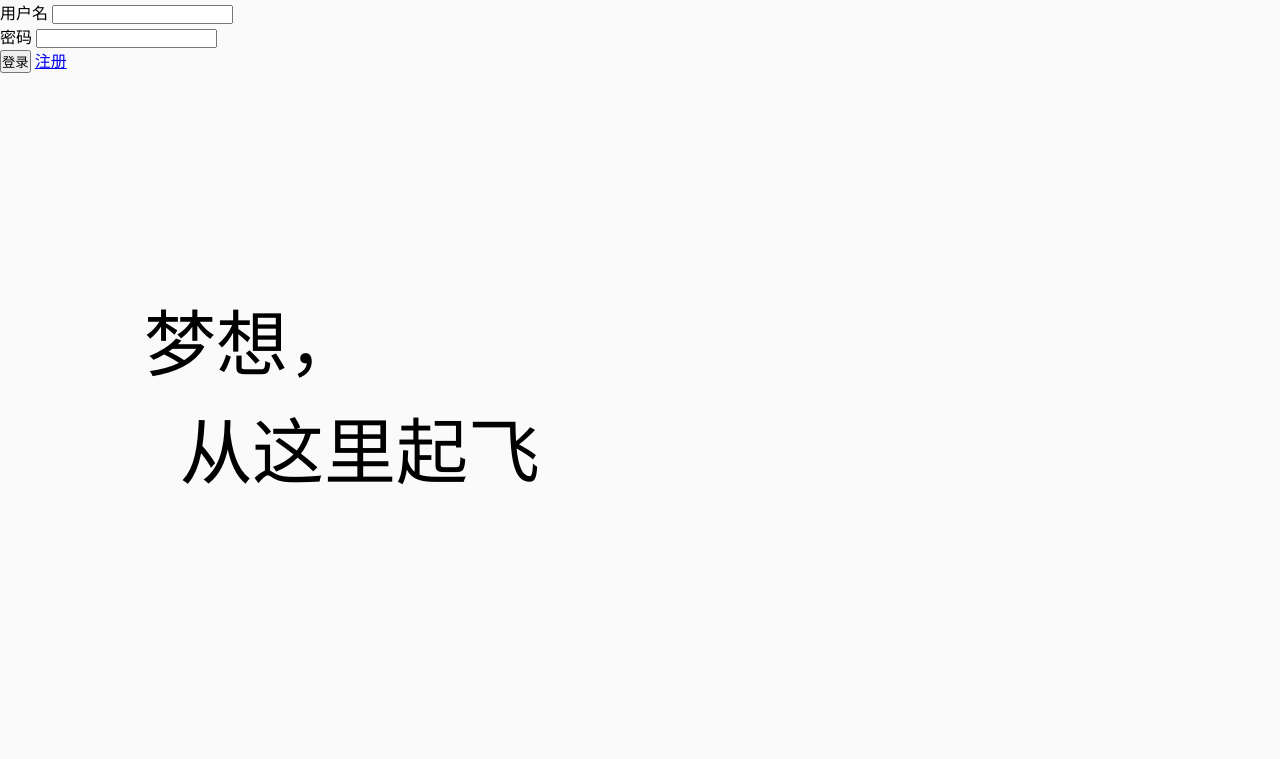
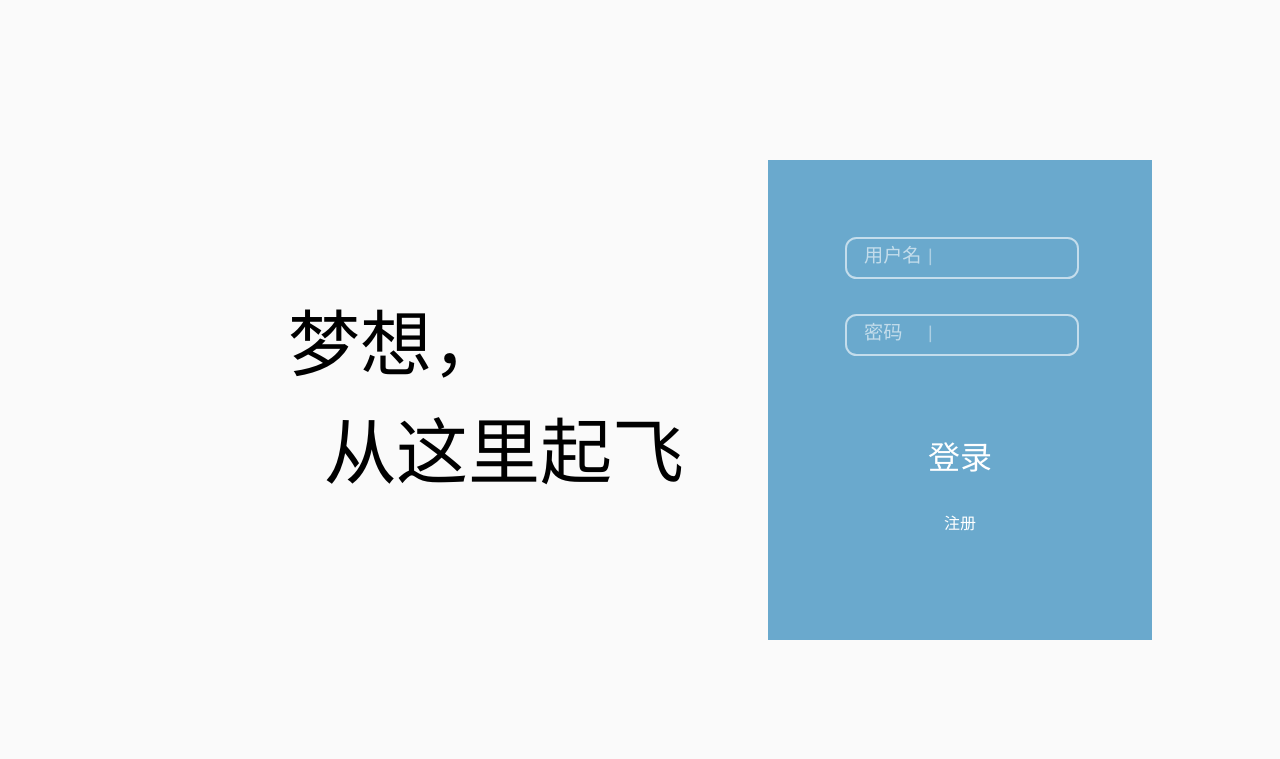
Before and after one commit to Ica-Riluci/huamazhijia, a Django app: page /entry/ in a window 1280 px wide. Shown: the top 759 px of the page. Run offline with Django 3.2, Linux system fonts and the light colour scheme; some web fonts are replaced.

Commit message:
[update]<entry>{style on login page}

```diff
--- a/entry/static/entry/common.css
+++ b/entry/static/entry/common.css
@@ -1,35 +1,14 @@
 @font-face {
     font-family : 'slogan(zh-cn)';
     src : url('rs/slogan[chn].ttf');
+}
+
+@font-face {
+    font-family : 'default';
+    src : url('rs/default[en].ttf');
 }
 
 * {
     margin : 0;
     padding : 0;
 }
-
-#log-in {
-    overflow : hidden;
-    height : 100vh;
-    width : 100vw;
-    background-color : rgb(250, 250, 250);
-}
-
-.sloganbox {
-    display : block;
-    position : fixed;
-    padding : 5vh 0;
-    height : 90vh;
-}
-.slogan {
-    font-family : 'slogan(zh-cn)';
-    margin-left : 2em;
-    display : block;
-    position : relative;
-    padding : calc(45vh - 2em) 0;
-    padding : -webkit-calc(45vh - 1.5em) 0;
-    padding : -moz-calc(45vh - 1.5em) 0;
-    padding : -o-calc(45vh - 1.5em) 0;
-    line-height : 1.5em;
-    font-size : 4.5em;
-}
--- /dev/null
+++ b/entry/static/entry/login.css
@@ -0,0 +1,180 @@
+#log-in {
+    overflow : hidden;
+    height : 100vh;
+    width : 100vw;
+    background-color : rgb(250, 250, 250);
+}
+
+.sloganbox {
+    display : block;
+    position : fixed;
+    padding : 5vh 0;
+    height : 90vh;
+}
+.slogan {
+    font-family : 'slogan(zh-cn)';
+    margin-left : 4em;
+    display : block;
+    position : relative;
+    padding : calc(45vh - 2em) 0;
+    padding : -webkit-calc(45vh - 1.5em) 0;
+    padding : -moz-calc(45vh - 1.5em) 0;
+    padding : -o-calc(45vh - 1.5em) 0;
+    line-height : 1.5em;
+    font-size : 4.5em;
+}
+
+#loginwindow {
+    display : block;
+    position : fixed;
+    width : 30vw;
+    height : 60vh;
+    top : 20vh;
+    right : 10vw;
+    background-color : rgba(45, 134, 185, 0.7);
+}
+div.inputholder {
+    font-family : 'default';
+    display : block;
+    width : 80%;
+    margin : 2em auto;
+    height : 2em;
+    font-size : 1.2em;
+    border-style : none;
+}
+div.inputholder:nth-child(2) {
+    margin-top : 4em;
+}
+div.inputholder>span.inputlabel {
+    font-family : 'default';
+    margin-left : 1em;
+    line-height : 2em;
+    vertical-align : center;
+    position : absolute;
+    left : 20%;
+    color : rgba(255, 255, 255, 0.6);
+}
+div.inputholder>span.inputlabel::after {
+    position : absolute;
+    left : 3.2em;
+    color : rgba(255, 255, 255, 0.45);
+    content : '|';
+}
+div.inputholder>input {
+    font-family : 'default';
+    color : white;
+    text-indent : 5em;
+    background : transparent;
+    position : absolute;
+    border-radius : 0.6em;
+    border-style : solid;
+    border-color : rgba(255, 255, 255, 0.6);
+    text-align : left;
+    height : 2em;
+    font-size : 1em;
+    width : 60%;
+    left : 20%;
+    transition : border-color 0.3s;
+    -webkit-transition : border-color 0.5s;
+    -moz-transition : border-color 0.5s;
+    -o-transition : border-color 0.5s;
+    outline-style : none;
+}
+div.inputholder>input:focus {
+    border-color : rgba(255, 255, 255, 0.8);
+    outline-style : none;
+}
+button.submitbtn {
+    display : block;
+    margin : 2.5em auto 1em auto;
+    font-size : 2em;
+    background : transparent;
+    color : white;
+    border-style : none;
+    outline-style : none;
+}
+button.submibtn:focus {
+    outline-style : none;
+}
+button.submitbtn::before,
+button.submitbtn::after {
+    display : inline-block;
+    position : relative;
+    opacity : 0;
+    color : white;
+    transition : transform 0.5s, opacity 0.5s;
+    -webkit-transition : -webkit-transform 0.5s, opacity 0.5s;
+    -moz-transition : -moz-transform 0.5s, opacity 0.5s;
+    -o-transition : -o-transform 0.5s, opacity 0.5s;
+}
+button.submitbtn::before {
+    margin-right : 50px;
+    transform : translateX(70px);
+    -webkit-transform : translateX(70px);
+    -moz-transform : translateX(70px);
+    -o-transform : translateX(70px);
+    content : '[';
+}
+button.submitbtn::after {
+    margin-left : 50px;
+    transform : translateX(-70px);
+    -webkit-transform : translateX(-70px);
+    -moz-transform : translateX(-70px);
+    -o-transform : translateX(-70px);
+    content : ']';
+}
+button.submitbtn:hover::before,
+button.submitbtn:hover::after,
+button.submitbtn:focus::before,
+button.submitbtn:focus::after {
+    opacity : 1;
+    transform : translateX(0);
+    -webkit-transform : translateX(0);
+    -moz-transform : translateX(0);
+    -o-transform : translateX(0);
+}
+#loginwindow a,
+#loginwindow a:focus {
+    color : white;
+    text-align : center;
+    width : 100%;
+    display : block;
+    text-decoration : none;
+}
+#loginwindow a::before,
+#loginwindow a::after {
+    display : inline-block;
+    position : relative;
+    opacity : 0;
+    color : white;
+    transition : transform 0.5s, opacity 0.5s;
+    -webkit-transition : -webkit-transform 0.5s, opacity 0.5s;
+    -moz-transition : -moz-transform 0.5s, opacity 0.5s;
+    -o-transition : -o-transform 0.5s, opacity 0.5s;
+}
+#loginwindow a:hover::before,
+#loginwindow a:hover::after,
+#loginwindow a:focus::before,
+#loginwindow a:focus::after {
+    opacity : 1;
+    transform : translateX(0);
+    -webkit-transform : translateX(0);
+    -moz-transform : translateX(0);
+    -o-transform : translateX(0);
+}
+#loginwindow a::before {
+    margin-right : 10px;
+    transform : translateX(20px);
+    -webkit-transform : translateX(20px);
+    -moz-transform : translateX(20px);
+    -o-transform : translateX(20px);
+    content : '<';
+}
+#loginwindow a::after {
+    margin-left : 10px;
+    transform : translateX(-20px);
+    -webkit-transform : translateX(-20px);
+    -moz-transform : translateX(-20px);
+    -o-transform : translateX(-20px);
+    content : '>';
+}
--- a/entry/templates/entry/index.html
+++ b/entry/templates/entry/index.html
@@ -5,19 +5,21 @@
         <meta chareset='utf-8' />
         <title>华妈之家</title>
         <link type='text/css' rel='stylesheet' href="{% static 'entry/common.css' %}" />
+        <link type='text/css' rel='stylesheet' href="{% static 'entry/login.css' %}" />
     </head>
     <body id='log-in'>
         <div class='sloganbox'><div class='slogan'>
             梦想，<br/>&nbsp;&nbsp;从这里起飞
         </div></div>
-        <form action="" method='post'>
+        <form action="" method='post' id='loginwindow'>
+            {% csrf_token %}
             <div class='inputholder'>
                 <span class='inputlabel'>用户名</span>
-                <input class='entryinput' name='username' />
+                <input class='entryinput' name='username' value='{{ nameinfo }}'/>
             </div>
             <div class='inputholder'>
                 <span class='inputlabel'>密码</span>
-                <input class='entryinput' name='password' type='password' />
+                <input class='entryinput' name='password' type='password' value='{{ pwinfo }}'/>
             </div>
             <button type='submit' class='submitbtn'>登录</button>
             <a href='#'>注册</a>
```
Also changed, not shown: entry/static/entry/rs/default[en].ttf (added).
